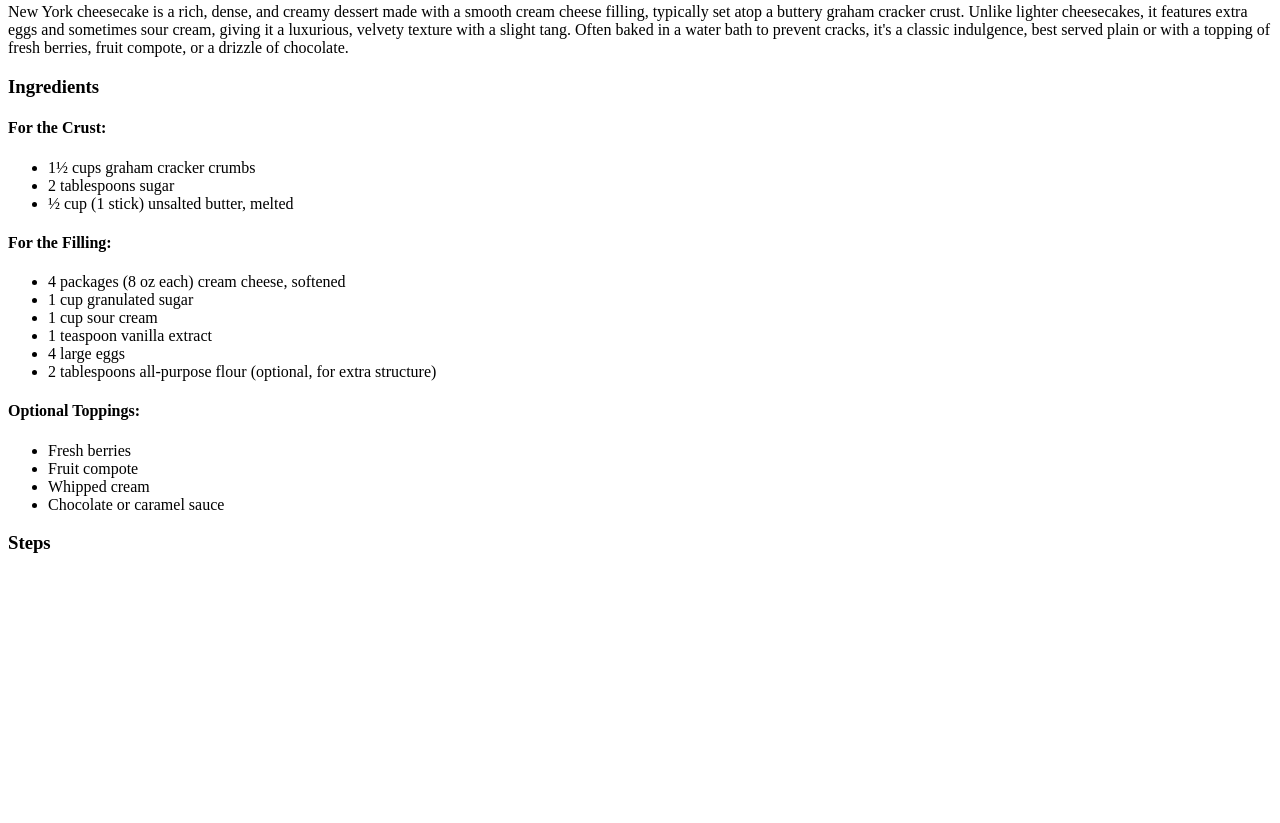
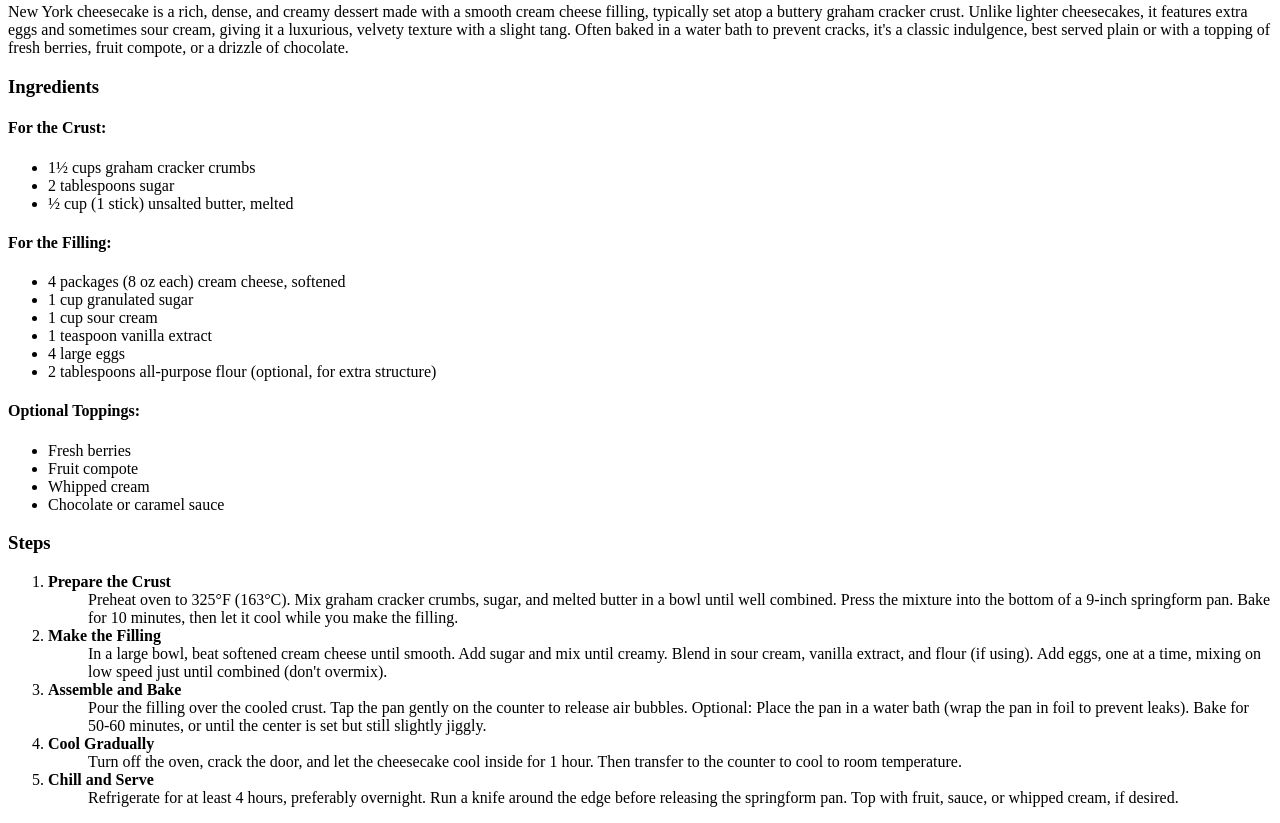
Before and after one commit to MichoBox/odin-recipes, a plain HTML site: page recipes/nycheese.html in a window 1280 px wide. Shown: the part 474-1297 px from the top of the page. Before the commit the page ends 1047 px from the top, so only its background shows below. Drawn offline with Linux system fonts and the light colour scheme.

Commit message:
Finish nycheese.html
Completed code for nycheese.html.

```diff
--- a/recipes/nycheese.html
+++ b/recipes/nycheese.html
@@ -52,5 +52,48 @@
     </ul>
 
     <h3>Steps</h3>
+    <ol>
+        <li><b>Prepare the Crust</b>
+            <ul>
+                <l>Preheat oven to 325°F (163°C).</l>
+                <l>Mix graham cracker crumbs, sugar, and melted butter in a bowl until well combined.</l>
+                <l>Press the mixture into the bottom of a 9-inch springform pan.</l>
+                <l>Bake for 10 minutes, then let it cool while you make the filling.</l>
+            </ul>
+        </li>
+
+        <li><b>Make the Filling</b>
+            <ul>
+                <l>In a large bowl, beat softened cream cheese until smooth.</l>
+                <l>Add sugar and mix until creamy.</l>
+                <l>Blend in sour cream, vanilla extract, and flour (if using).</l>
+                <l>Add eggs, one at a time, mixing on low speed just until combined (don't overmix).</l>
+            </ul>
+        </li>
+
+        <li><b>Assemble and Bake</b>
+            <ul>
+                <l>Pour the filling over the cooled crust.</l>
+                <l>Tap the pan gently on the counter to release air bubbles.</l>
+                <l>Optional: Place the pan in a water bath (wrap the pan in foil to prevent leaks).</l>
+                <l>Bake for 50-60 minutes, or until the center is set but still slightly jiggly.</l>
+            </ul>
+        </li>
+
+        <li><b>Cool Gradually</b>
+            <ul>
+                <l>Turn off the oven, crack the door, and let the cheesecake cool inside for 1 hour.</l>
+                <l>Then transfer to the counter to cool to room temperature.</l>
+            </ul>
+        </li>
+
+        <li><b>Chill and Serve</b>
+            <ul>
+                <l>Refrigerate for at least 4 hours, preferably overnight.</l>
+                <l>Run a knife around the edge before releasing the springform pan.</l>
+                <l>Top with fruit, sauce, or whipped cream, if desired.</l>
+            </ul>
+        </li>
+    </ol>
 </body>
 </html>
```
